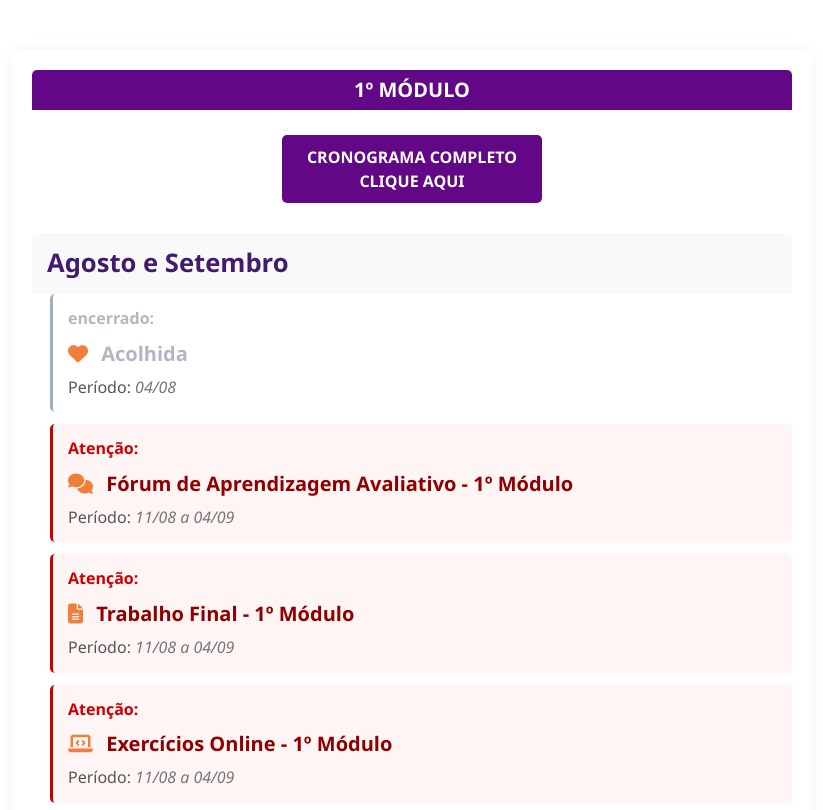
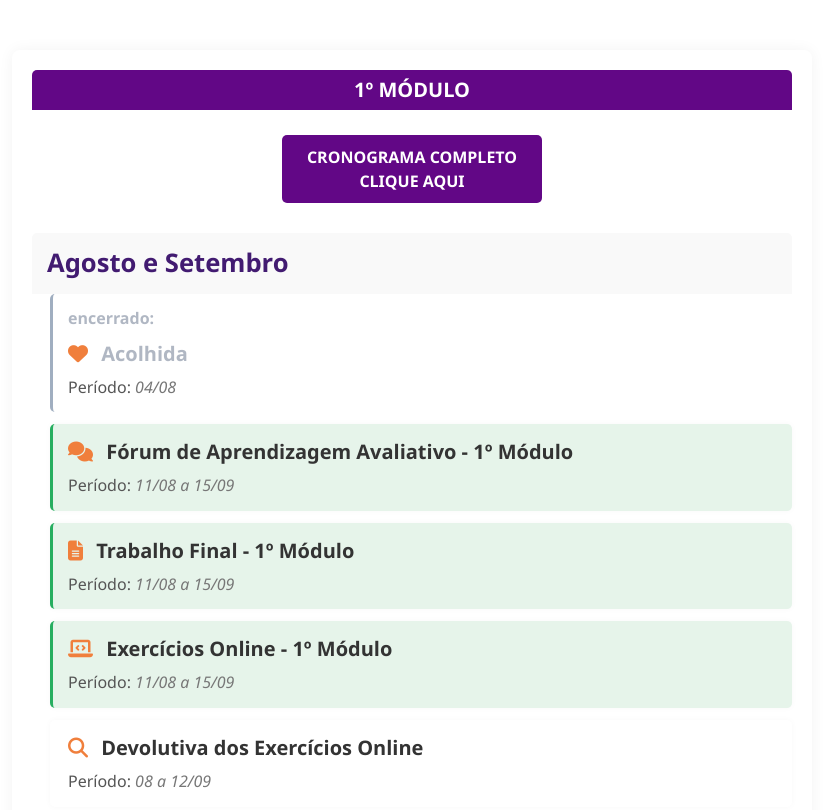
Before and after one commit to avauniceplac/CRONOGRAMA_TGHTGHTGHTGH_2025_2, a plain HTML site: page index.html in a window 1280 px wide. Shown: the top 810 px of the page, without its empty margins (228-1051 px from the left). Drawn offline with nearby package versions, Linux system fonts and the light colour scheme.

Commit message:
Update index.html
.

```diff
--- a/index.html
+++ b/index.html
@@ -44,26 +44,26 @@
                     </div>
 
                     <!-- FÓRUM DE APRENDIZAGEM AVALIATIVO -->
-                    <div class="event-item" data-start="2025-08-11" data-end="2025-09-04">
+                    <div class="event-item" data-start="2025-08-11" data-end="2025-09-16">
                         <div class="event-title"><i class="fas fa-comments"></i> Fórum de Aprendizagem Avaliativo - 1º Módulo</div>
                         <div class="event-details">
-                            Período: <span class="event-period">11/08 a 04/09</span>
+                            Período: <span class="event-period">11/08 a 15/09</span>
                         </div>
                     </div>
 
                     <!-- TRABALHO FINAL -->
-                    <div class="event-item" data-start="2025-08-11" data-end="2025-09-04">
+                    <div class="event-item" data-start="2025-08-11" data-end="2025-09-16">
                         <div class="event-title"><i class="fas fa-file-alt"></i> Trabalho Final - 1º Módulo</div>
                         <div class="event-details">
-                            Período: <span class="event-period">11/08 a 04/09</span>
+                            Período: <span class="event-period">11/08 a 15/09</span>
                         </div>
                     </div>
 
                     <!-- EXERCÍCIOS ONLINE -->
-                    <div class="event-item" data-start="2025-08-11" data-end="2025-09-04">
+                    <div class="event-item" data-start="2025-08-11" data-end="2025-09-16">
                         <div class="event-title"><i class="fas fa-laptop-code"></i> Exercícios Online - 1º Módulo</div>
                         <div class="event-details">
-                            Período: <span class="event-period">11/08 a 04/09</span>
+                            Período: <span class="event-period">11/08 a 15/09</span>
                         </div>
                     </div>
 
```
